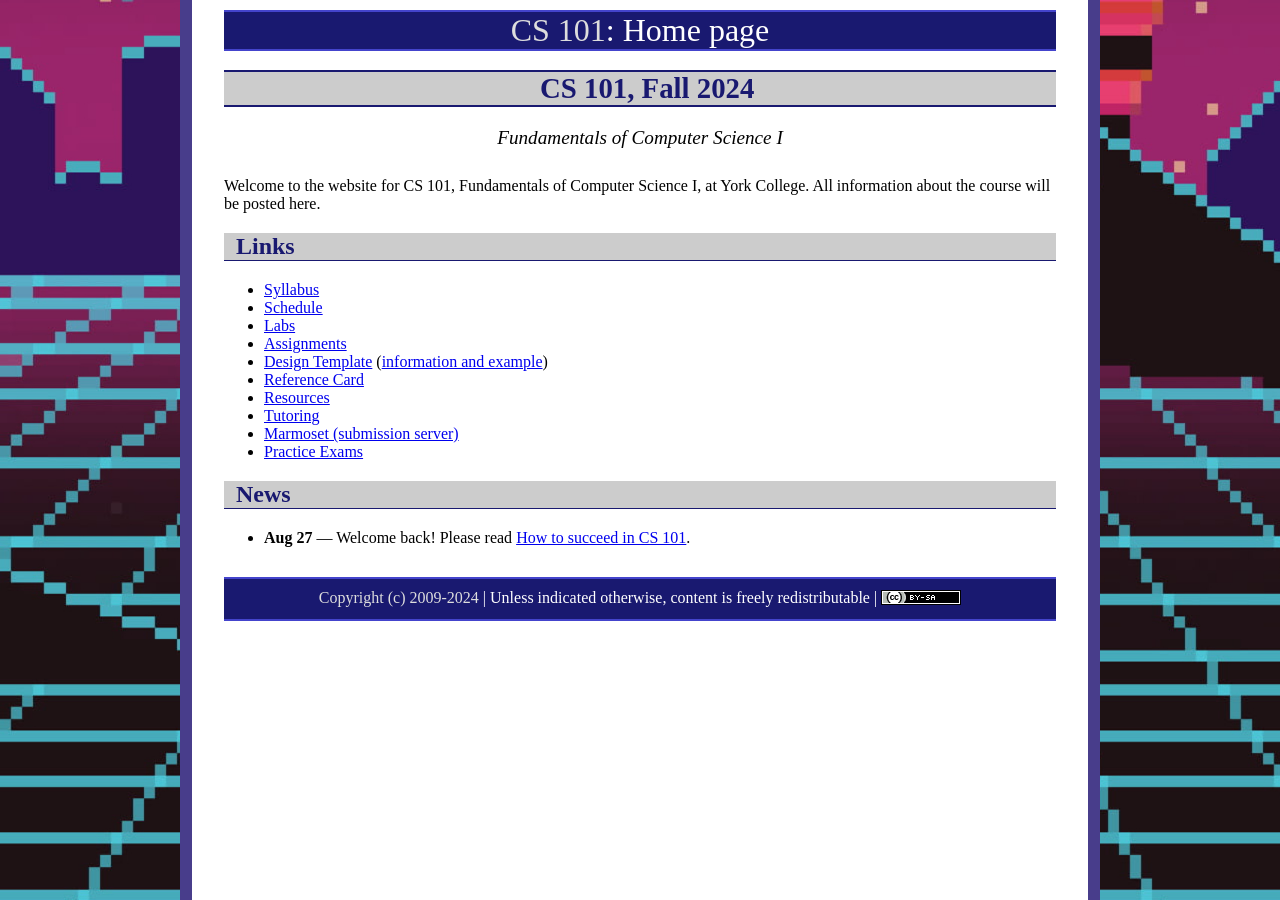
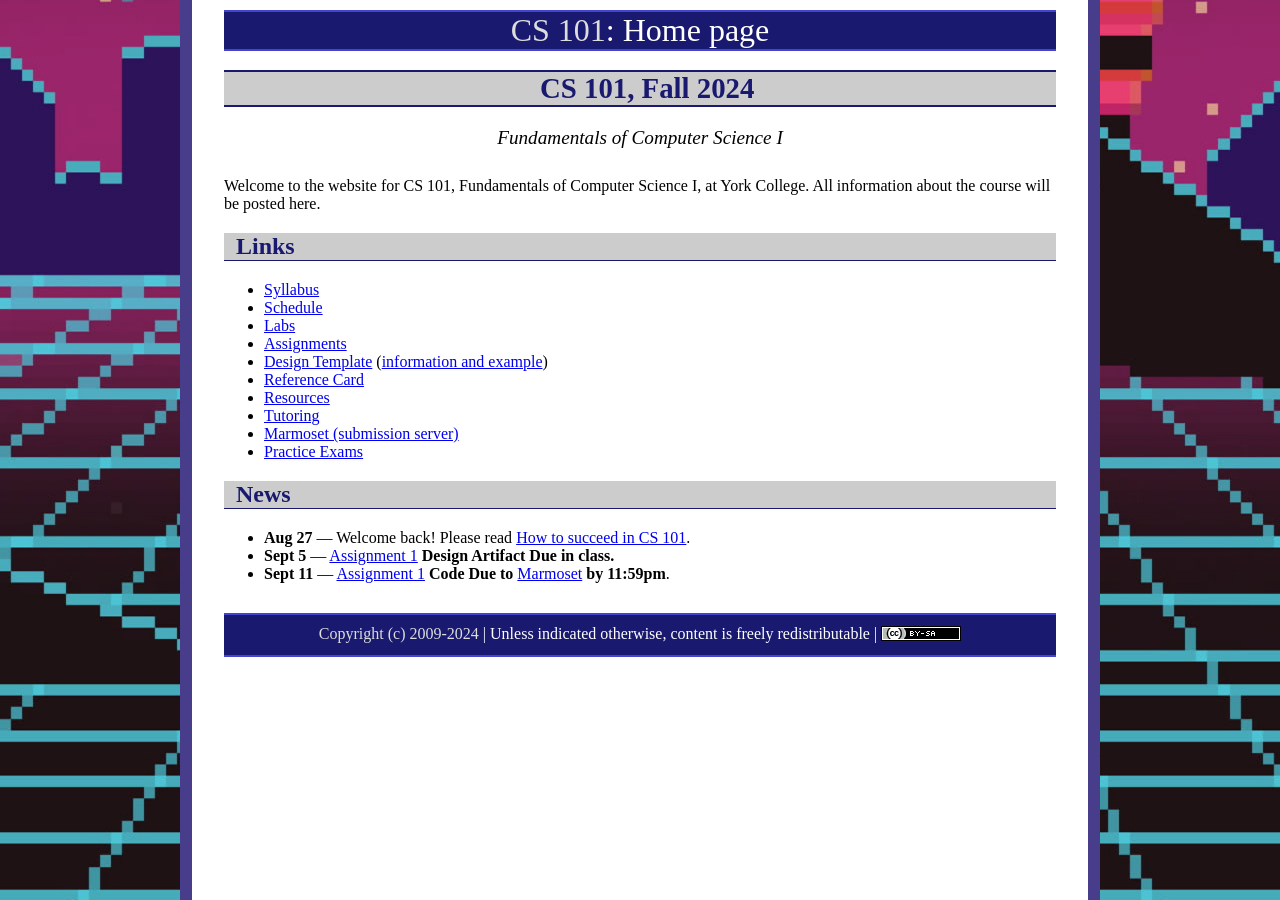
Before and after one commit to ycpcs/cs101-fall2024, a Jekyll site: the page built from index.md, in a window 1280 px wide. Built offline with Jekyll 4.4.1, drawn with Linux system fonts in a browser that asks for light colours.

Commit message:
update index
update index

```diff
--- a/index.md
+++ b/index.md
@@ -24,6 +24,8 @@ Welcome to the website for CS 101, Fundamentals of Computer Science I, at York C
 
 ## News
 * **Aug 27** &mdash; Welcome back! Please read [How to succeed in CS 101](success.html).
+* **Sept 5** &mdash; [Assignment 1](assign/assign01.html) **Design Artifact Due in class.**
+* **Sept 11** &mdash; [Assignment 1](assign/assign01.html) **Code Due to** [Marmoset](https://cs.ycp.edu/marmoset) **by 11:59pm**.
 
 
 
```
